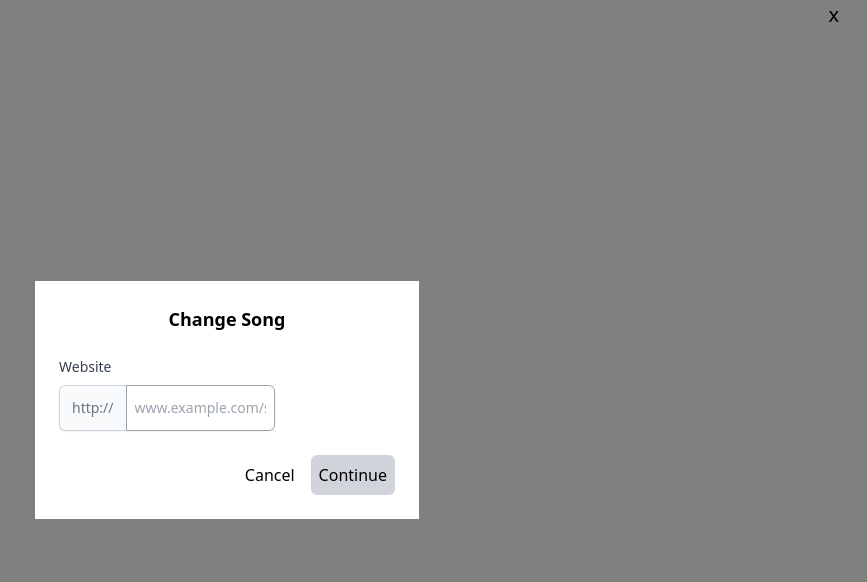
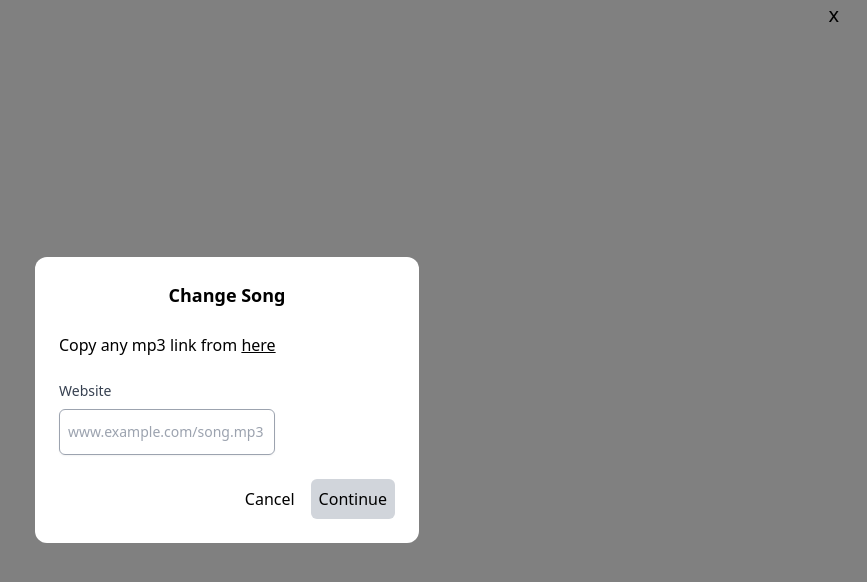
Before and after one commit to igbominadeveloper/igbominadeveloper.github.io, a plain HTML site: page music-player/index.html in a window 1280 px wide. Both pictures are taken after a click on the button "here". Shown: the whole page, without its empty margins (413-1280 px from the left). Drawn offline with nearby package versions, Linux system fonts and the light colour scheme.

Commit message:
Tiny ui improvements

```diff
--- a/music-player/assets/css/style.css
+++ b/music-player/assets/css/style.css
@@ -1,7 +1,13 @@
 html,
 body {
-  height: 100%;
   width: 100%;
+}
+
+body {
+  min-height: 100dvh;
+  display: grid;
+  place-content: center;
+  background: repeating-radial-gradient(white, white, white, black, lightgrey);
 }
 
 .music-player {
@@ -76,8 +82,12 @@ body {
 }
 
 .details {
-  position: absolute;
-  top: 0;
+  margin: 10rem 0;
+}
+
+.link {
+  font-weight: 500;
+  text-decoration: underline;
 }
 
 .file-name {
@@ -89,6 +99,8 @@ body {
   border: none;
   color: #000;
   background: transparent;
+  text-decoration: underline;
+  font-weight: 500;
   padding: 0;
 }
 
--- a/music-player/assets/js/script.js
+++ b/music-player/assets/js/script.js
@@ -29,7 +29,6 @@ const resetToDefault = () => {
 };
 
 const playSong = () => {
-  debugger;
   song.play();
 
   playIcon.classList.add('paused');
--- a/music-player/index.html
+++ b/music-player/index.html
@@ -51,8 +51,17 @@
           <a href="#" class="absolute right-7 top-px text-xl">x</a>
 
           <div class="modal-body w-96">
-            <div class="px-4 py-5 bg-white space-y-6 sm:p-6">
+            <div class="px-4 py-5 bg-white space-y-6 sm:p-6 rounded rounded-xl">
               <h1 class="font-bold text-lg text-center">Change Song</h1>
+              <p>
+                Copy any mp3 link from
+                <a
+                  href="https://simpleguics2pygame.readthedocs.io/en/latest/_static/links/snd_links.html"
+                  class="link"
+                  target="_blank"
+                  >here</a
+                >
+              </p>
 
               <div class="grid grid-cols-3 gap-6 space-y-5">
                 <div class="col-span-3 sm:col-span-2">
@@ -63,16 +72,11 @@
                     Website
                   </label>
                   <div class="mt-1 flex rounded-md shadow-sm">
-                    <span
-                      class="inline-flex items-center px-3 rounded-l-md border border-r-0 border-gray-300 bg-gray-50 text-gray-500 text-sm"
-                    >
-                      http://
-                    </span>
                     <input
                       type="text"
                       name="song-url"
                       id="song-url"
-                      class="focus:ring-indigo-500 focus:border-indigo-500 flex-1 block w-full rounded-none rounded-r-md sm:text-sm border-gray-300 py-3 border border-gray-400 px-2"
+                      class="focus:ring-indigo-500 focus:border-indigo-500 flex-1 block w-full rounded-md sm:text-sm border-gray-300 py-3 border border-gray-400 px-2"
                       placeholder="www.example.com/song.mp3"
                     />
                   </div>
```
